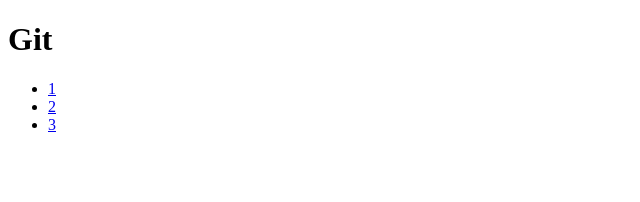
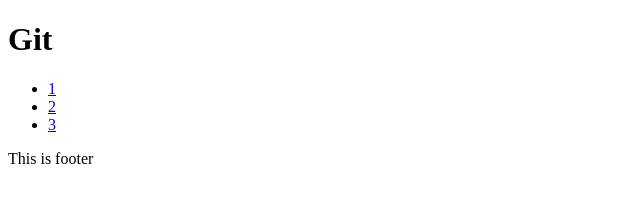
Before and after one commit to haileykoo/git_practice, a plain HTML site: page index.html in a window 1280 px wide. Shown: the whole page, without its empty margins (0-640 px from the left). Drawn offline with Linux system fonts and the light colour scheme.

Commit message:
website with footer added

```diff
--- a/index.html
+++ b/index.html
@@ -17,5 +17,8 @@
             </ul>
         </nav>
     </header>
+    <footer>
+        <p>This is footer</p>
+    </footer>
 </body>
 </html>
```
